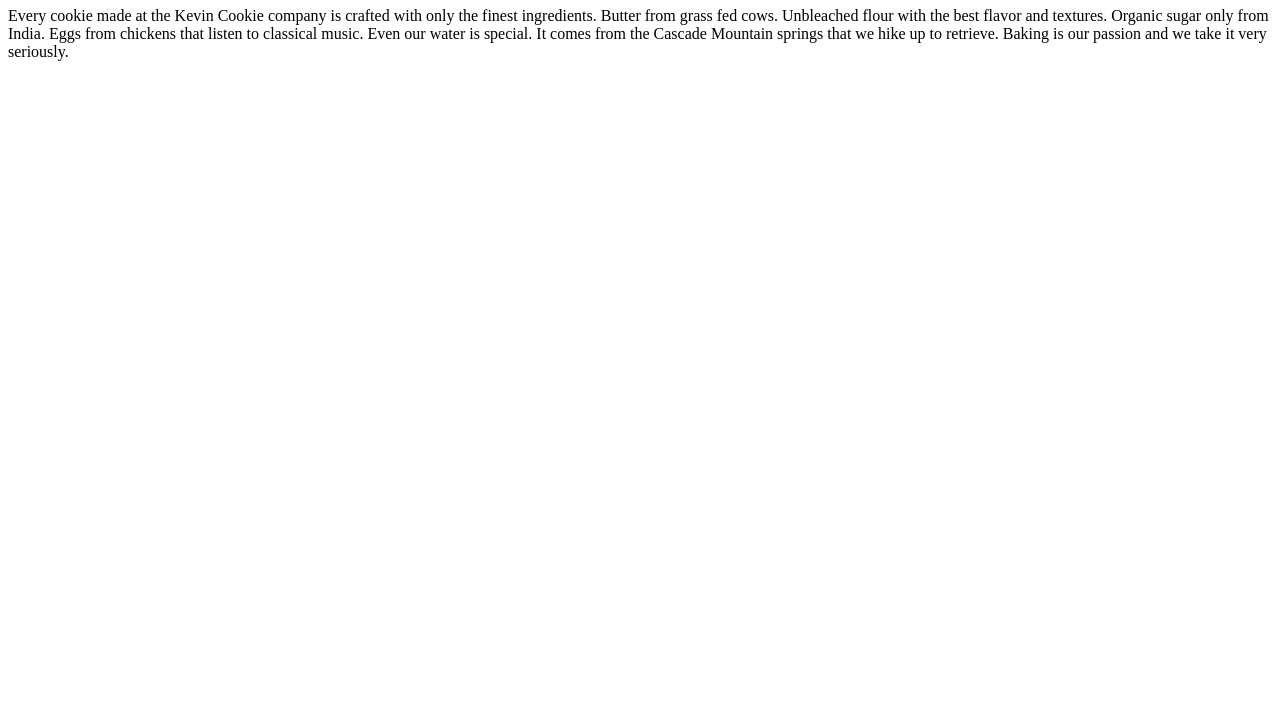
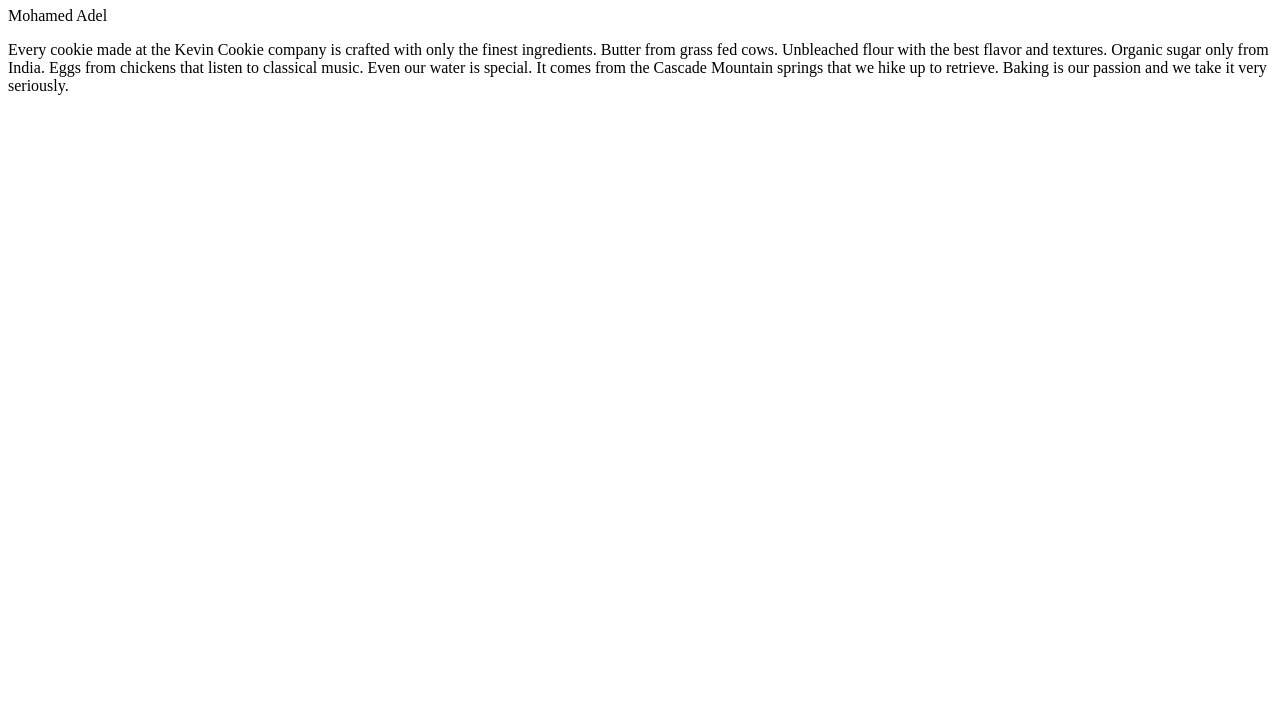
Before and after one commit to madelkhalid/AdelCompany.com, a plain HTML site: page index.htm in a window 1280 px wide. Shown: the part 73-800 px from the top of the page. Drawn offline with Linux system fonts and the light colour scheme.

Commit message:
Updated txt

```diff
--- a/index.htm
+++ b/index.htm
@@ -3,6 +3,7 @@
 <body>
 
 <h1>Deliciousness in every bite!</h1>
+<P>Mohamed Adel</p>
 <p>Every cookie made at the Kevin Cookie company is crafted with only the finest ingredients. Butter from grass fed cows. Unbleached flour with the best flavor and textures. Organic sugar only from India. Eggs from chickens that listen to classical music. Even our water is special. It comes from the Cascade Mountain springs that we hike up to retrieve. Baking is our passion and we take it very seriously.</p>
 
 </body>
```
